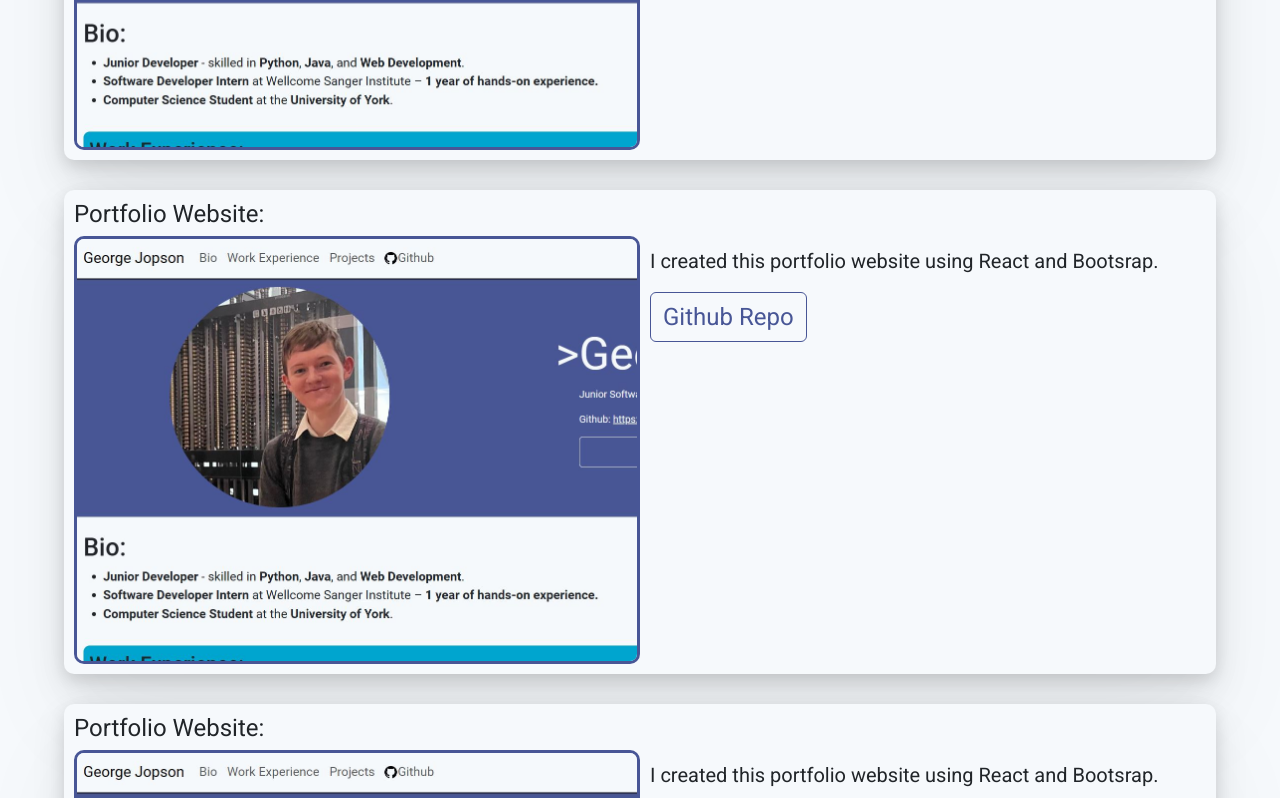
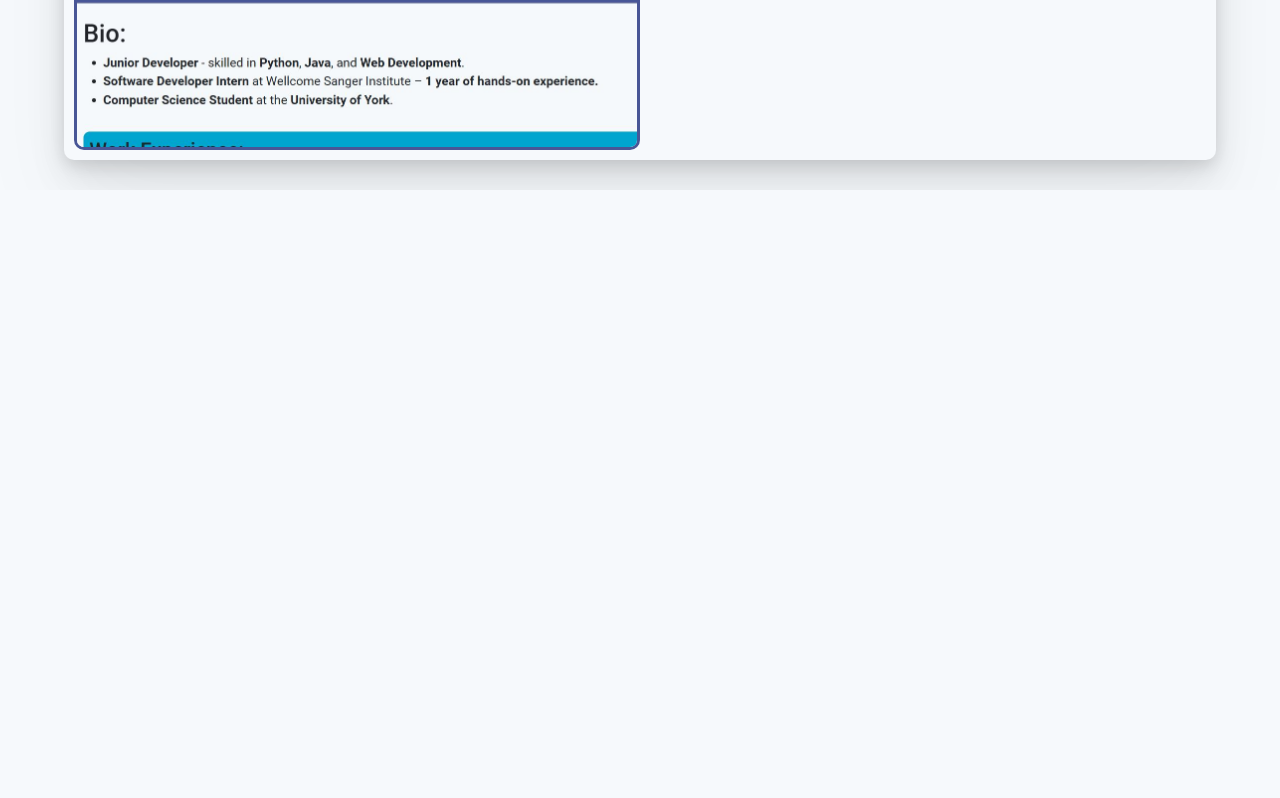
Before and after one commit to GeorgeJopson/GeorgeJopson.github.io, a React (Create React App) app: page / in a window 1280 px wide. Shown: the part 1428-2226 px from the top of the page. After the commit the page ends 1618 px from the top, so only its background shows below. Built offline with nearby package versions, Linux system fonts and the light colour scheme.

Commit message:
Make Project component take project data from a json file

```diff
--- a/src/Components/Projects/Projects.js
+++ b/src/Components/Projects/Projects.js
@@ -3,27 +3,47 @@ import '../../stylings/fonts.css';
 import '../../stylings/colors.css';
 import '../../stylings/buttons.css';
 
+import projectsData from "./projects.json"
+
 function Projects(){
+  const projectInfoBoxes = projectsData.projects.map(
+    (projectData)=>{
+      return(
+        <ProjectBox
+        name={projectData.name}
+        imageInfo={{
+          "src":projectData.imageInfo.src,
+          "alt":projectData.imageInfo.alt
+        }}
+        portfolioText={projectData.portfolioText}
+        repoInfo={{
+          "name":projectData.repoInfo.name,
+          "repoLink":projectData.repoInfo.repoLink
+        }}
+        key={projectData.name}
+        />
+      );
+    }
+  )
+
   return(
     <div className="projectsSection" id="projects">
       <h1 className="robotoMedium subTitleText">Personal Projects:</h1>
-      <ProjectBox />
-      <ProjectBox />
-      <ProjectBox />
+      {projectInfoBoxes}
     </div>
   );
 }
 
-function ProjectBox(){
+function ProjectBox({name, imageInfo, portfolioText, repoInfo}){
   return(
     <div className="projectBox">
-      <h2 className="robotoRegular subtitleText">Portfolio Website:</h2>
+      <h2 className="robotoRegular subtitleText">{name}:</h2>
       <div className="projectInfoBox">
-        <img src='/portfolioWebsite.JPG' alt='Portfolio website' className='projectInfoImage'/>
+        <img src={imageInfo["src"]} alt={imageInfo["alt"]} className='projectInfoImage'/>
         <div className="projectInfoText">
-          <p className="robotoRegular paragraphText">I created this portfolio website using React and Bootsrap.</p>
-          <a href={'/George-Jopson-CV.pdf'} target="_blank" rel="noreferrer">
-            <button className="btn btn-outline-primary robotoRegular subtitleText outlineBtnForRegularBackground">Github Repo</button>
+          <p className="robotoRegular paragraphText">{portfolioText}</p>
+          <a href={repoInfo["repoLink"]} target="_blank" rel="noreferrer">
+            <button className="btn btn-outline-primary robotoRegular subtitleText outlineBtnForRegularBackground">{repoInfo["name"]}</button>
           </a>
         </div>
       </div>
--- /dev/null
+++ b/src/Components/Projects/projects.json
@@ -0,0 +1,16 @@
+{
+  "projects":[
+    {
+      "name":"Portfolio Website",
+      "imageInfo":{
+          "src":"/portfolioWebsite.JPG",
+          "alt":"Portfolio Website"
+      },
+      "portfolioText":"I created this portfolio website using React and Bootsrap.",
+      "repoInfo":{
+        "name":"Github Repo",
+        "repoLink":"https://github.com/GeorgeJopson/GeorgeJopson.github.io"
+      }
+    }
+  ]
+}
```
